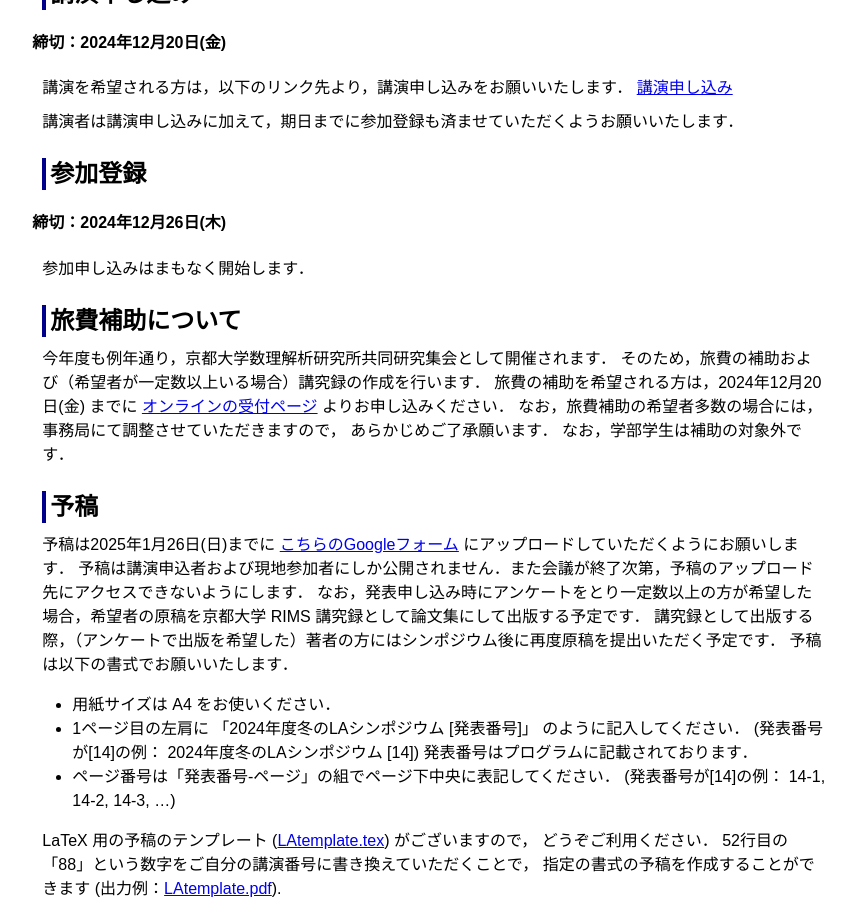
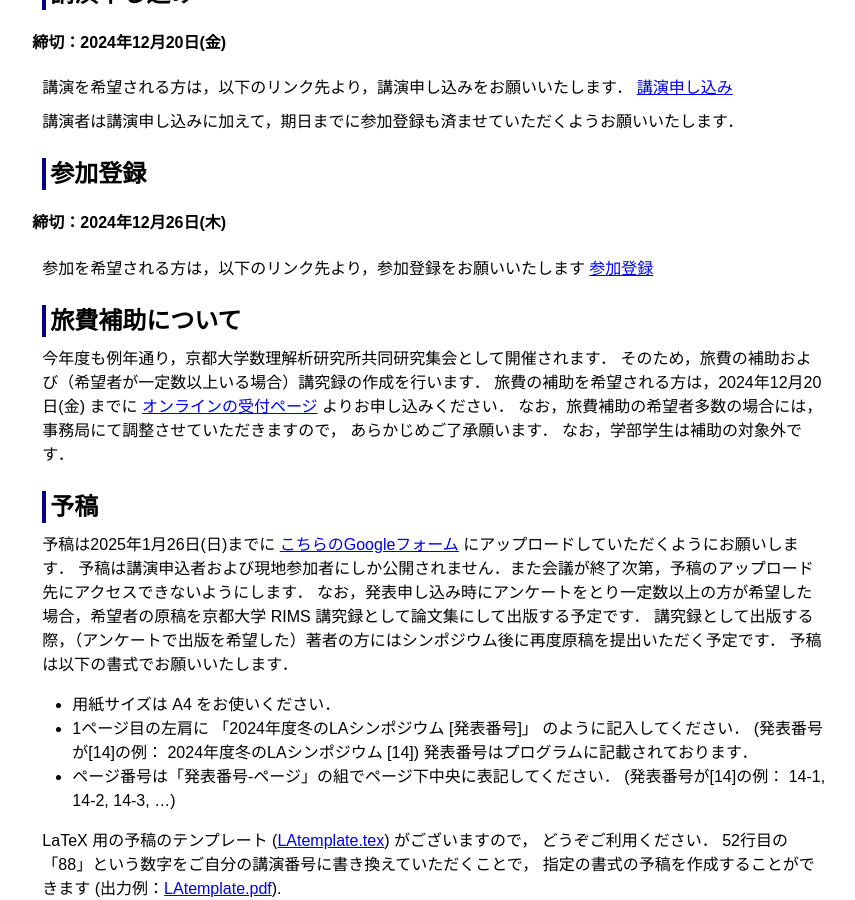
Before and after one commit to ytamura12/la-symposium_test.github.io, a Jekyll site: the page built from 2024/winter.md, in a window 1280 px wide and 900 px high, scrolled down 365 px. Shown: the whole window, without its empty margins (316-1171 px from the left). Built offline with Jekyll 4.4.1, drawn with Linux system fonts in a browser that asks for light colours.

Commit message:
Update winter.md and news.md

```diff
--- a/2024/winter.md
+++ b/2024/winter.md
@@ -41,10 +41,9 @@ title: LA Symposium 2024, 冬のLA
 --------
 #### 締切：2024年12月26日(木)
 
-参加申し込みはまもなく開始します．
-<!-- 参加を希望される方は，以下のリンク先より，参加登録をお願いいたします．-->
+参加を希望される方は，以下のリンク先より，参加登録をお願いいたします
 <!-- <del>参加登録</del> (終了しました) -->
-<!-- [参加登録](https://art.ist.hokudai.ac.jp/LA/sanka/){:target="_blank"} -->
+[参加登録](https://art.ist.hokudai.ac.jp/LA/sanka/){:target="_blank"}
 
 
 
```
Also changed, not shown: _includes/news.md (+1 -1 lines).
